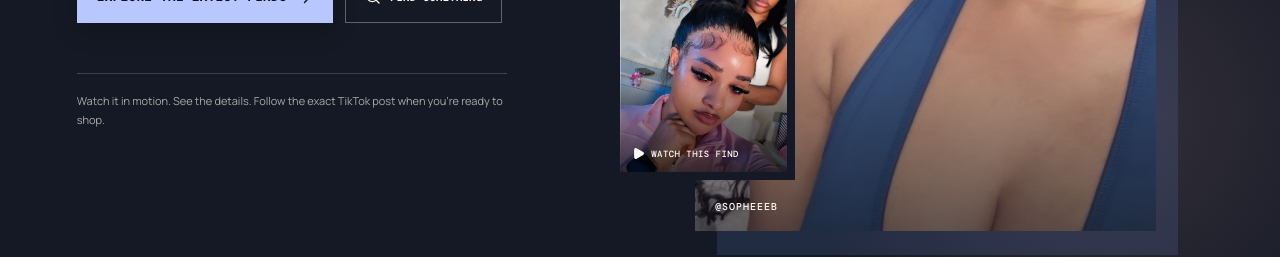
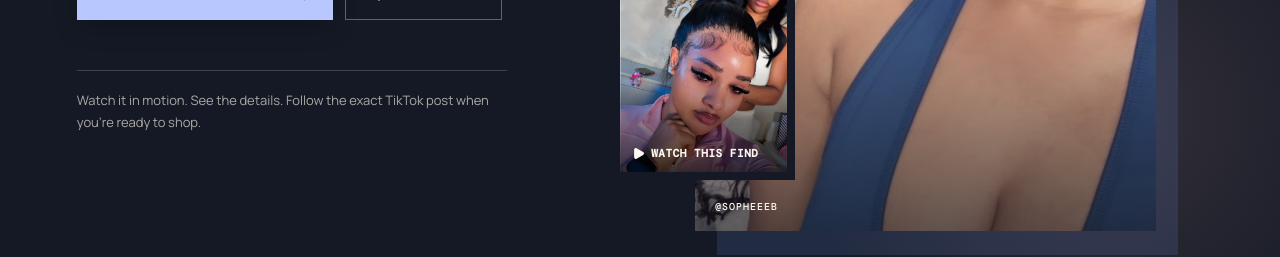
Before and after one commit to ArowuTest/sopheeeb-storefront, a Next.js app: page / in a window 1280 px wide. Shown: the part 667-924 px from the top of the page. Built offline with nearby package versions, Linux system fonts and the light colour scheme; no server answers; the database is empty; a web font is replaced by a local one.

Commit message:
Improve storefront microcopy legibility

```diff
--- a/app/edition-overrides.css
+++ b/app/edition-overrides.css
@@ -121,11 +121,11 @@
 .edition-index-hero>div>p:not(.edition-eyebrow),.edition-category-hero>div>p:not(.edition-eyebrow),.edition-products-hero>div:first-child>p:not(.edition-eyebrow){font-size:18px}
 .edition-story-copy p{font-size:12px;font-weight:600}
 .edition-story-copy h3{font-size:25px}
-.edition-story-actions{font-size:11px}
+.edition-story-actions{font-size:12px}
 .edition-filter a{font-size:12px}
 .edition-find-card-summary{font-size:14px}
-.edition-find-card-actions{font-size:11px}
-.edition-product-card p{font-size:11px}
+.edition-find-card-actions{font-size:12px}
+.edition-product-card p{font-size:12px}
 .edition-product-card>div>span{font-size:14px;line-height:1.6}
 .edition-product-link{font-size:12px}
 .edition-category-card span,.sophiee-collection-card__copy p{font-size:14px}
@@ -133,7 +133,7 @@
 .edition-button--lime,.sophiee-button--primary{background:#b8c8ff;color:#0c1222!important;font-size:12px;font-weight:700;box-shadow:0 8px 24px rgba(0,0,0,.18)}
 .sophiee-hero{min-height:calc(100vh - 88px);padding-block:clamp(60px,7vw,108px)}
 .sophiee-hero__lede{font-size:18px}
-.edition-pagination{font-size:11px}
+.edition-pagination{font-size:12px}
 @media(max-width:760px){
   .edition-header{height:68px}
   .edition-mobile-menu{top:67px}
--- a/app/sophiee-home.css
+++ b/app/sophiee-home.css
@@ -28,7 +28,7 @@
 .sophiee-button:hover{transform:translateY(-3px)}
 .sophiee-button--primary{background:#7f9fff;color:#101522}
 .sophiee-button--quiet{border-color:rgba(255,255,255,.32);color:#fffaf1}
-.sophiee-hero__principle{max-width:430px;margin:50px 0 0;padding-top:18px;border-top:1px solid rgba(255,255,255,.18);color:#aaa9a6;font-size:11px;line-height:1.7}
+.sophiee-hero__principle{max-width:430px;margin:50px 0 0;padding-top:18px;border-top:1px solid rgba(255,255,255,.18);color:#aaa9a6;font-size:13px;line-height:1.7}
 .sophiee-hero__visual{height:min(62vw,720px)}
 .sophiee-portrait{position:absolute;inset:0 8% 0 14%;margin:0;overflow:hidden;background:#283047;box-shadow:22px 24px 0 rgba(127,159,255,.13)}
 .sophiee-portrait img{object-fit:cover;object-position:50% 36%}
@@ -37,7 +37,7 @@
 .sophiee-featured-peek{position:absolute;left:0;bottom:7%;width:31%;aspect-ratio:4/5;border:8px solid #141925;background:#1f2636;overflow:hidden}
 .sophiee-featured-peek img{width:100%;height:100%;object-fit:cover}
 .sophiee-featured-peek:after{content:"";position:absolute;inset:0;background:linear-gradient(180deg,transparent 50%,rgba(0,0,0,.78))}
-.sophiee-featured-peek span{position:absolute;z-index:1;left:12px;right:10px;bottom:12px;display:flex;align-items:center;gap:6px;font:500 9px 'DM Mono',monospace;letter-spacing:.05em;text-transform:uppercase}
+.sophiee-featured-peek span{position:absolute;z-index:1;left:12px;right:10px;bottom:12px;display:flex;align-items:center;gap:6px;font:600 11px 'DM Mono',monospace;letter-spacing:.05em;text-transform:uppercase}
 .sophiee-monogram{position:absolute;top:5%;right:0;width:108px;height:108px;border-radius:50%;display:grid;place-items:center;background:#d6a2a3;color:#141925;font:400 35px 'Instrument Serif',serif;transform:rotate(7deg)}
 
 .sophiee-method{padding:clamp(48px,5.5vw,82px) clamp(24px,6vw,96px);display:grid;grid-template-columns:minmax(300px,.72fr) minmax(0,1.28fr);gap:clamp(42px,7vw,112px);align-items:center;background:#fffaf1;border-block:1px solid rgba(20,25,37,.1)}
```
